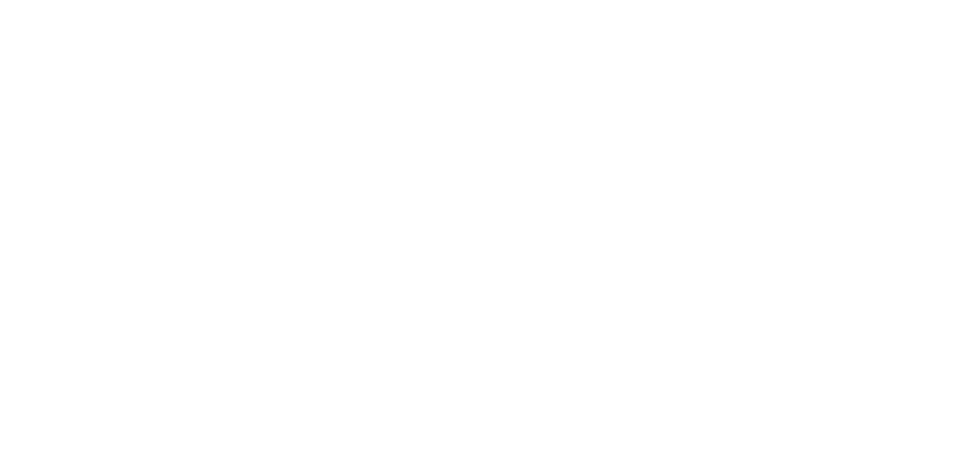
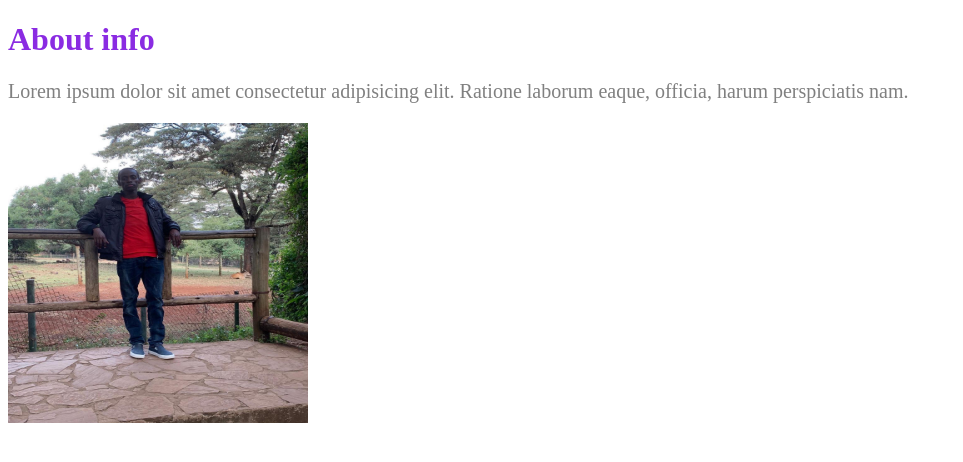
Before and after one commit to Emmanuel3015/Project, a plain HTML site: page index.html in a window 1280 px wide. Shown: the whole page, without its empty margins (0-963 px from the left). Drawn offline with Linux system fonts and the light colour scheme.

Commit message:
Modified index.html and added style.css

```diff
--- a/index.html
+++ b/index.html
@@ -3,10 +3,12 @@
 <head>
     <meta charset="UTF-8">
     <meta name="viewport" content="width=device-width, initial-scale=1.0">
-    <title>Emmanuel</title>
+    <title>Styling</title>
+    <link rel="stylesheet" href="style.css">
 </head>
 <body>
-
-
+   <h1>About info</h1>
+   <p>Lorem ipsum dolor sit amet consectetur adipisicing elit. Ratione laborum eaque, officia, harum perspiciatis nam.</p>
+   <img src="me.JPG" alt="A boy">
 </body>
 </html>
--- /dev/null
+++ b/style.css
@@ -0,0 +1,13 @@
+h1 {
+    color: blueviolet;
+}
+
+p {
+    font-size: 20px;
+    color: gray;
+}
+
+img {
+    width: 300px;
+    height: 300px;
+}
```
